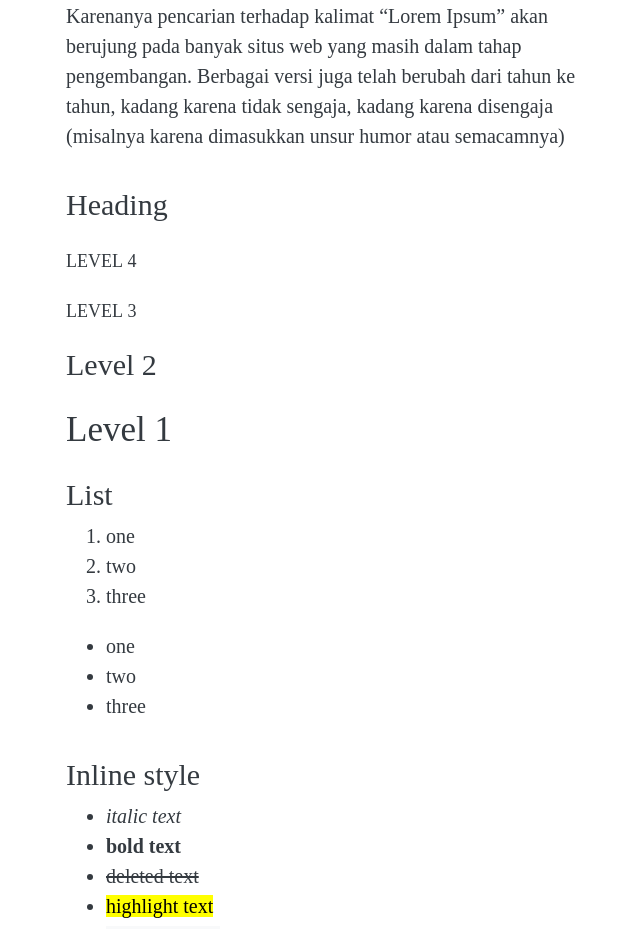
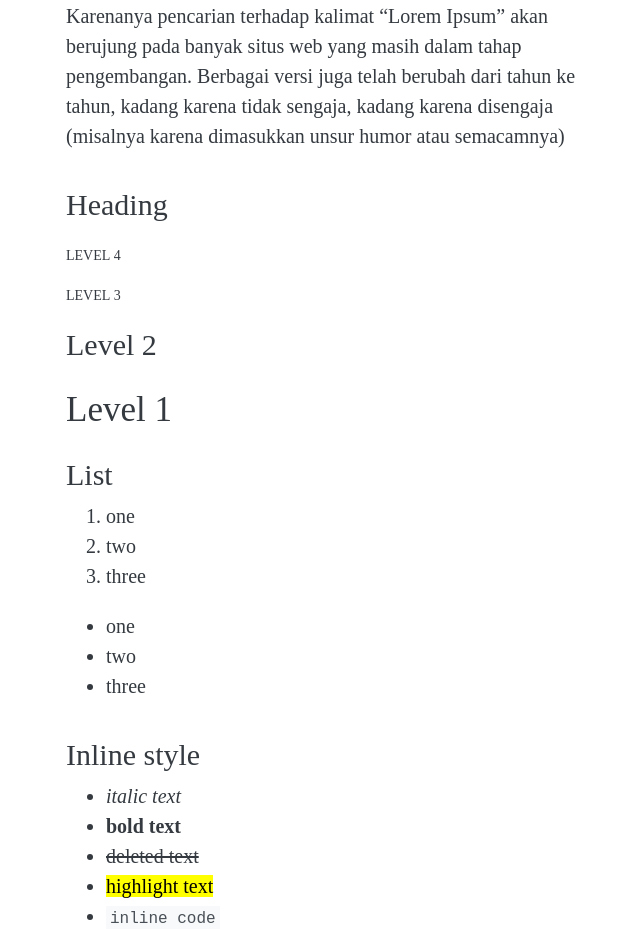
Before and after one commit to mhmdilfaj/mhmdilfaj.github.io, a Jekyll site: the page built from _posts/2022-04-21-sample-post.md, in a window 1280 px wide. Shown: the part 578-1507 px from the top of the page, without its empty margins (298-938 px from the left). Built offline with Jekyll 4.4.1, drawn with Linux system fonts in a browser that asks for light colours; some web fonts are replaced.

Commit message:
Update stylesheet.css

```diff
--- a/assets/stylesheet.css
+++ b/assets/stylesheet.css
@@ -14,7 +14,7 @@
 	font-family: "TiemposText";
 	src: url("https://www.bu.edu/cdn/fonts/TiemposText/TiemposText-Regular.eot");
 	src: url("https://www.bu.edu/cdn/fonts/TiemposText/TiemposText-Regular.eot?#iefix") format("embedded-opentype"),
-			 url("https://www.bu.edu/cdn/fonts/TiemposText/TiemposText-Regular.woff") format("woff");
+			url("https://www.bu.edu/cdn/fonts/TiemposText/TiemposText-Regular.woff") format("woff");
 	font-style: normal;
 	font-weight: 400;
 	font-display: swap;
@@ -197,11 +197,15 @@ h2 {
   font-size: 1.5em;
 }
 
+h3 {
+  font-size: 1.25em;
+}
+
 h3,
 h4,
 h5,
 h6 {
-  font-size: 1.25em;
+  font-size: 1em;
 	font-variant: small-caps;
 	font-variant-caps: all-small-caps;
 }
@@ -209,6 +213,10 @@ h6 {
 p {
   margin-top: 0;
   margin-bottom: var(--spacer);
+}
+
+.lead {
+  font-size: 1.15em;
 }
 
 small {
```
